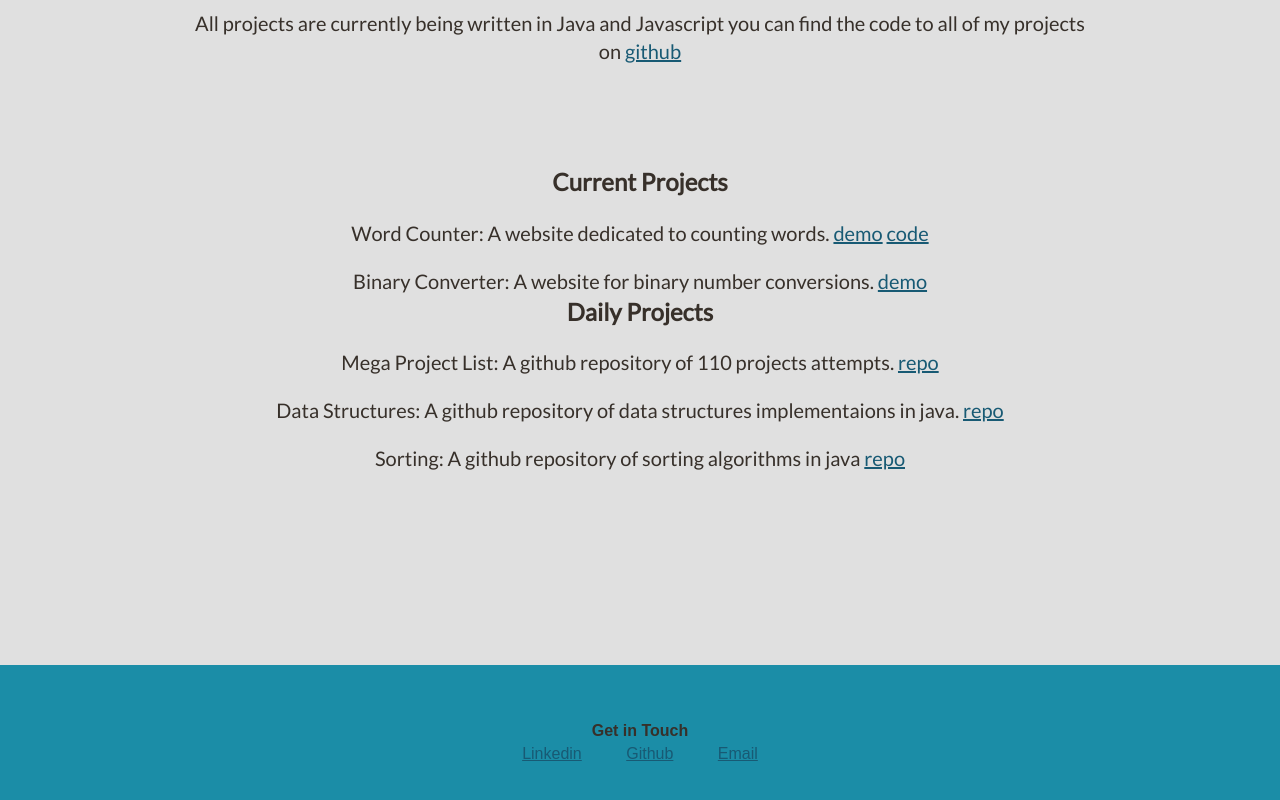
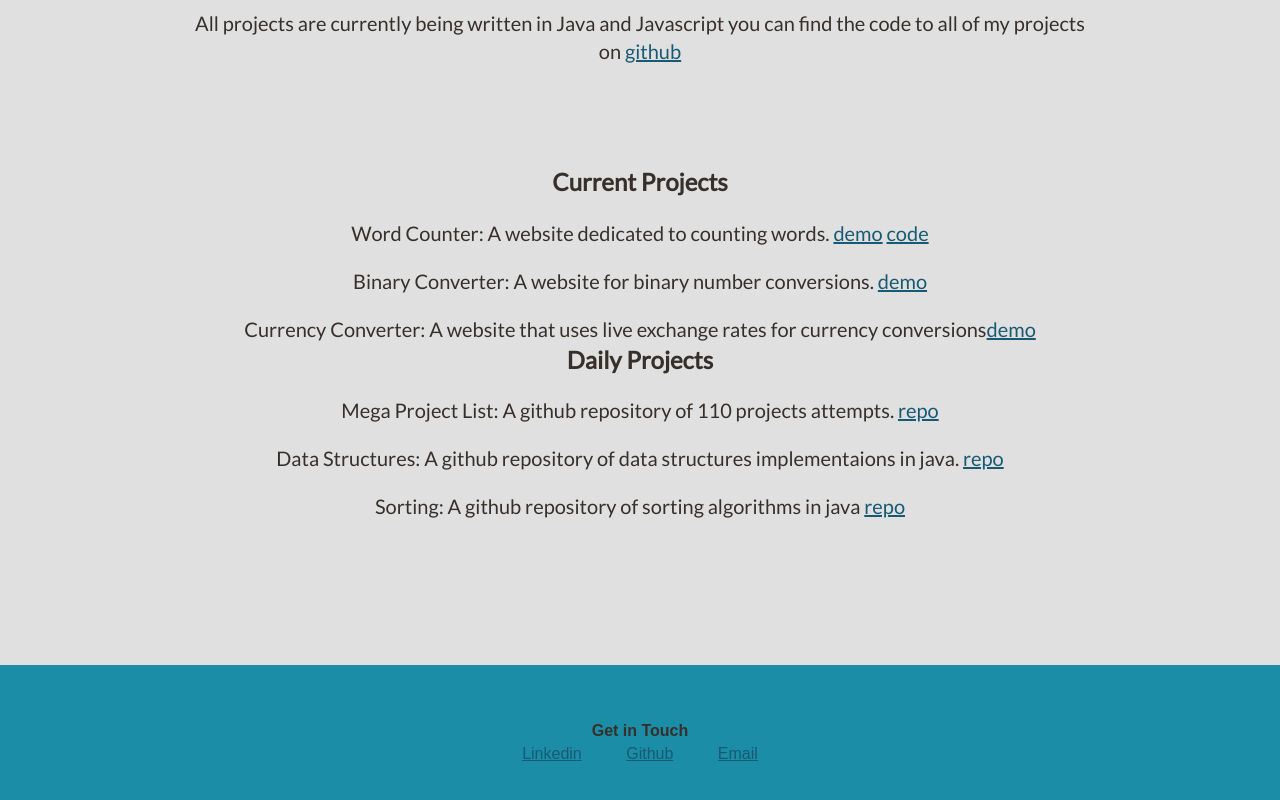
Before and after one commit to chrisdarling/chrisdarling.github.io, a plain HTML site: page index.html in a window 1280 px wide. Shown: the part 1232-2032 px from the top of the page. Drawn offline with Linux system fonts and the light colour scheme.

Commit message:
Update index.html

```diff
--- a/index.html
+++ b/index.html
@@ -57,6 +57,7 @@
 				  				<li>Word Counter: A website dedicated to counting words. <a href="WordCounter/word-counter.html">demo</a>
 				  				<a href="https://github.com/chrisdarling/WordCounter/blob/master/js/count.js">code</a></li>
 				      			<li>Binary Converter: A website for binary number conversions. <a href="BinayToDecimal/binary-converter.html">demo</a></li>
+				      			<li>Currency Converter: A website that uses live exchange rates for currency conversions<a href="Currency/index.html">demo</a></li>
 				      		</ul>
 
 				      		<h2>Daily Projects</h2>
```
